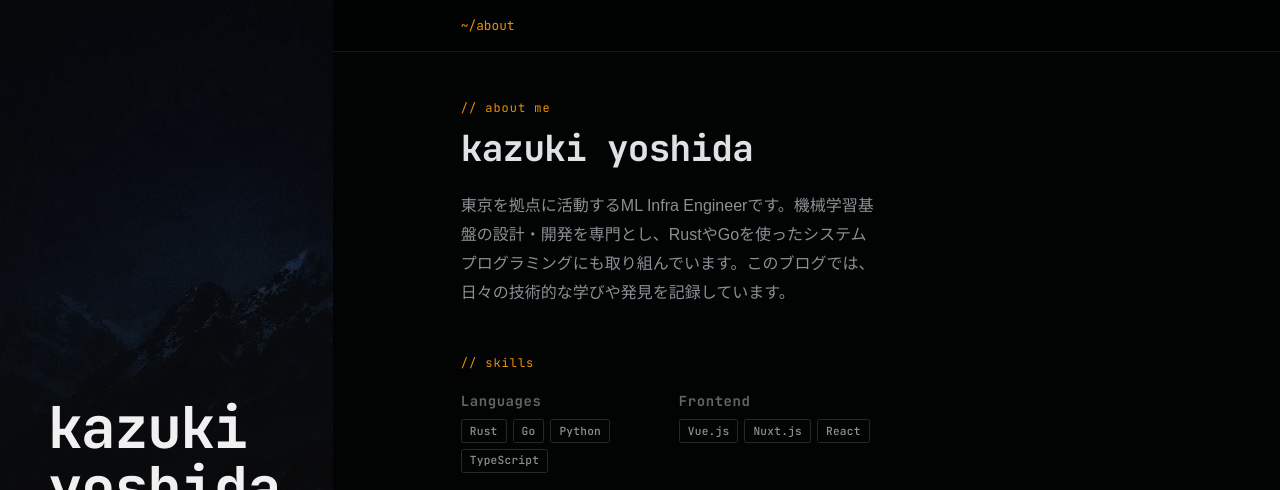
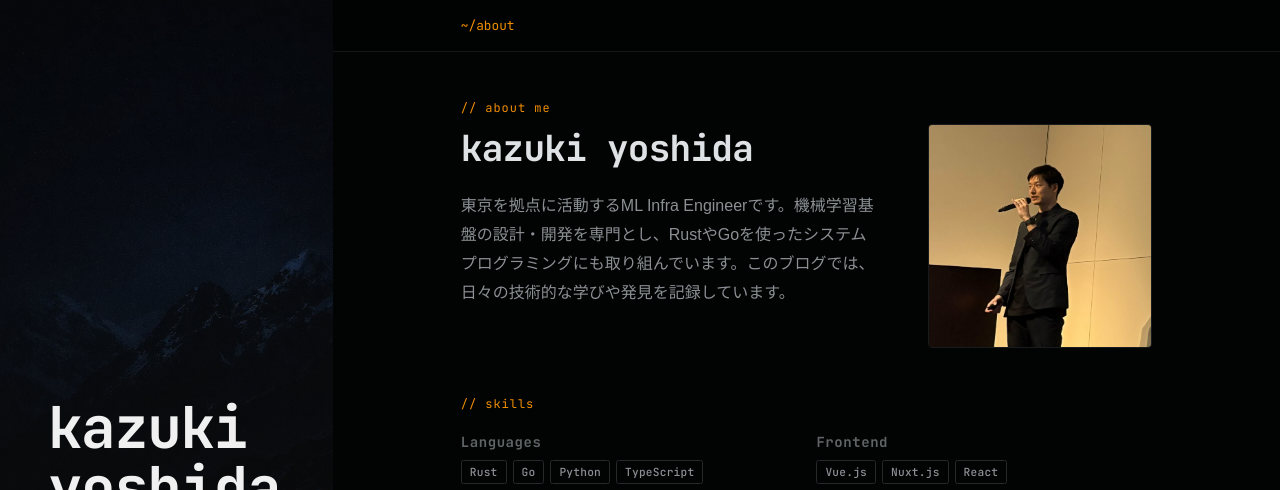
Before and after one commit to kazukiyoshida/personal-website, an Astro site: page /about in a window 1280 px wide. Shown: the top 490 px of the page. Built offline with nearby package versions, Linux system fonts and the light colour scheme; Astro itself is replaced by a stand-in of ours; a web font is replaced by a local one.

Commit message:
Update About page: add profile photo and widen content area
- Add selfie.jpg as profile photo, square-cropped with object-fit
- Layout heading section as flex row (text left, photo right)
- Widen content max-width from 2xl to 6xl

Co-Authored-By: Claude Opus 4.6 (1M context) <noreply@anthropic.com>

```diff
--- a/src/components/AboutContent.tsx
+++ b/src/components/AboutContent.tsx
@@ -34,9 +34,10 @@ export default function AboutContent() {
         </span>
       </div>
 
-      <div className="px-4 md:px-32 py-8 md:py-12 max-w-2xl">
+      <div className="px-4 md:px-32 py-8 md:py-12 max-w-6xl">
         {/* Heading */}
-        <div className="mb-12 animate-slide-up">
+        <div className="mb-12 animate-slide-up flex flex-col md:flex-row md:items-start md:gap-12">
+          <div className="flex-1">
             <div
               className="text-xs mb-3"
               style={{
@@ -68,6 +69,19 @@ export default function AboutContent() {
               {t("aboutBio", lang)}
             </p>
           </div>
+          <div className="mt-8 md:mt-6 shrink-0">
+            <img
+              src="/images/selfie.jpg"
+              alt="kazuki yoshida"
+              className="w-48 md:w-56 rounded aspect-square"
+              style={{
+                border: "1px solid oklch(0.22 0.006 240)",
+                objectFit: "cover",
+                objectPosition: "center 20%",
+              }}
+            />
+          </div>
+        </div>
 
         {/* Skills */}
         <section className="mb-12 animate-slide-up" style={{ animationDelay: "0.15s" }}>
@@ -96,7 +110,9 @@ export default function AboutContent() {
                 </h3>
                 <div className="flex flex-wrap gap-1.5">
                   {group.items.map((item) => (
-                    <span key={item} className="tag-badge">{item}</span>
+                    <span key={item} className="tag-badge">
+                      {item}
+                    </span>
                   ))}
                 </div>
               </div>
```
Also changed, not shown: public/images/selfie.jpg (added). Lines whose indentation alone changed are shown as unchanged.
